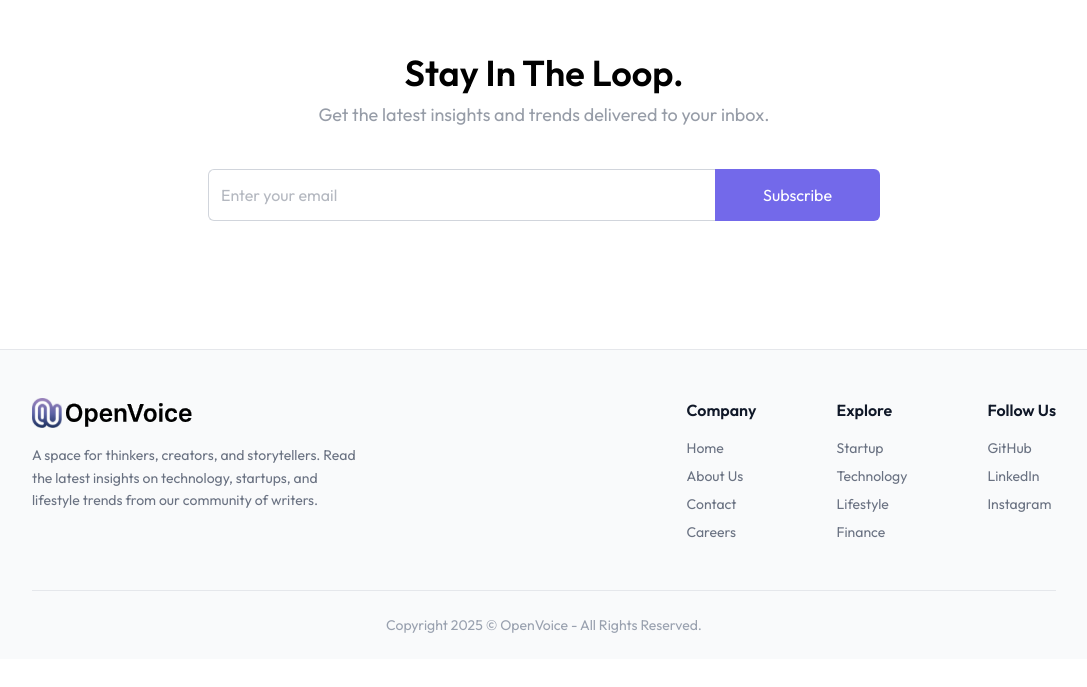
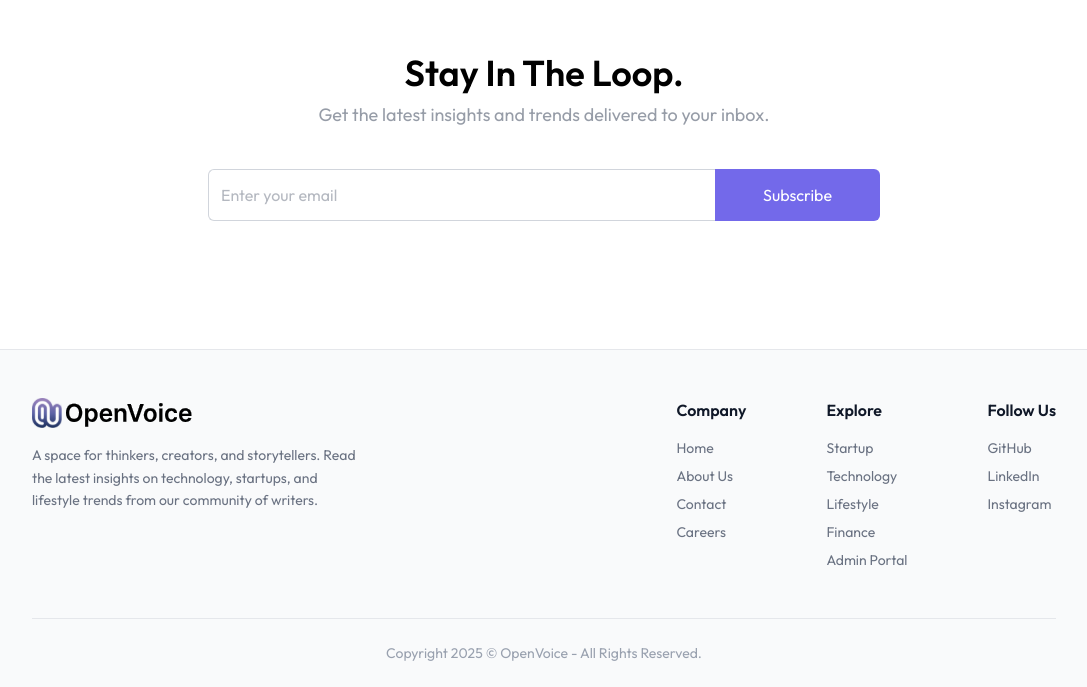
Before and after one commit to TiwariAdarsh23/OpenVoice-CMS, a React (Vite) app in the folder client/: page / in a window 1280 px wide. Shown: the part 685-1372 px from the top of the page, without its empty margins (96-1183 px from the left). Before the commit the page ends 1344 px from the top, so only its background shows below. Built offline with nearby package versions, Linux system fonts and the light colour scheme; no server answers.

Commit message:
UI Modifications

```diff
--- a/client/src/components/Footer.jsx
+++ b/client/src/components/Footer.jsx
@@ -46,6 +46,7 @@ const Footer = () => {
                         <li><button onClick={() => handleCategoryClick('Technology')} className='hover:text-primary transition'>Technology</button></li>
                         <li><button onClick={() => handleCategoryClick('Lifestyle')} className='hover:text-primary transition'>Lifestyle</button></li>
                         <li><button onClick={() => handleCategoryClick('Finance')} className='hover:text-primary transition'>Finance</button></li>
+                        <li><button onClick={()=>{navigate('/admin');window.scrollTo(0, 0);}}className='hover:text-primary transition'>Admin Portal</button></li>
                     </ul>
                 </div>
 
```
